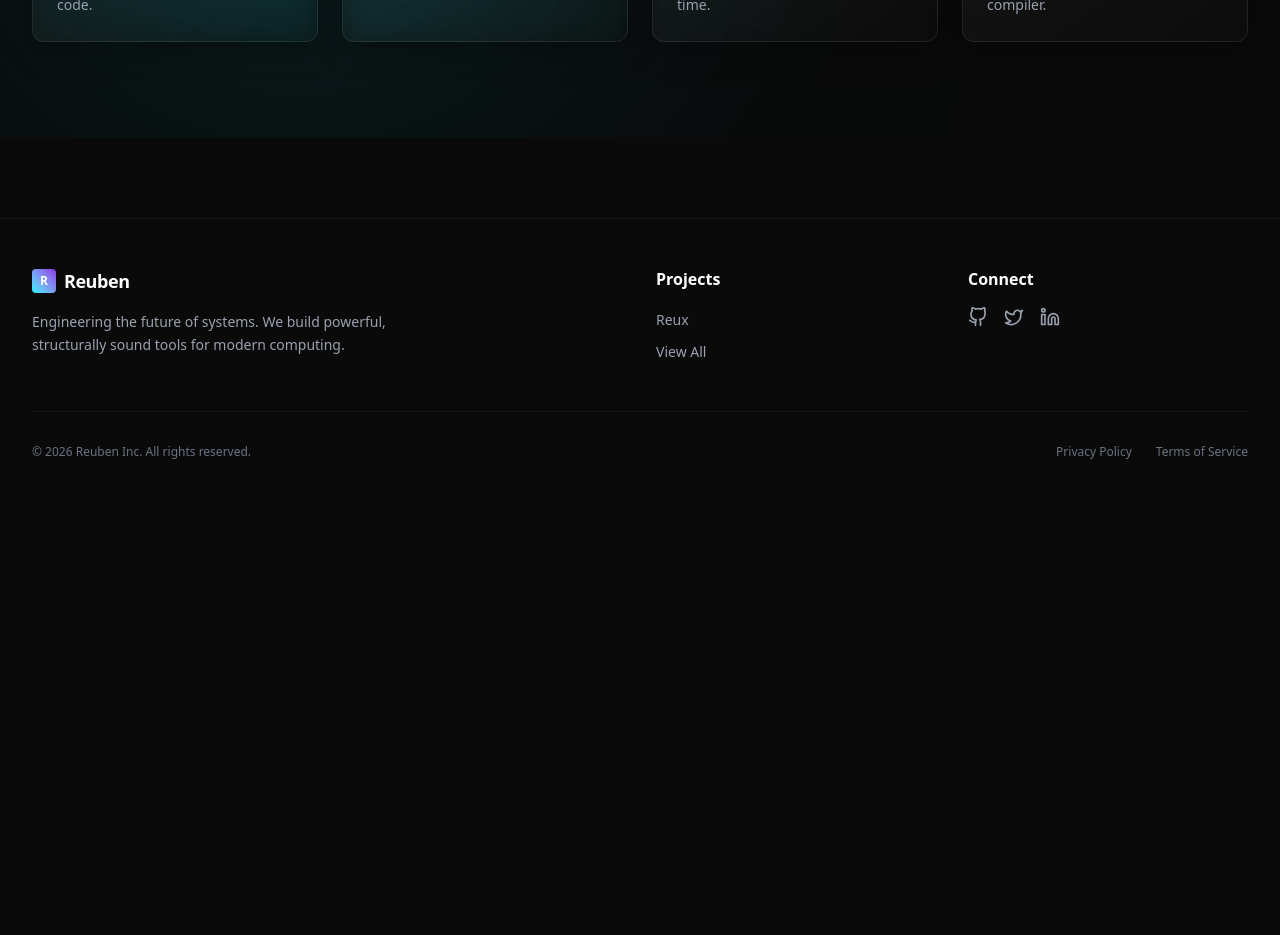
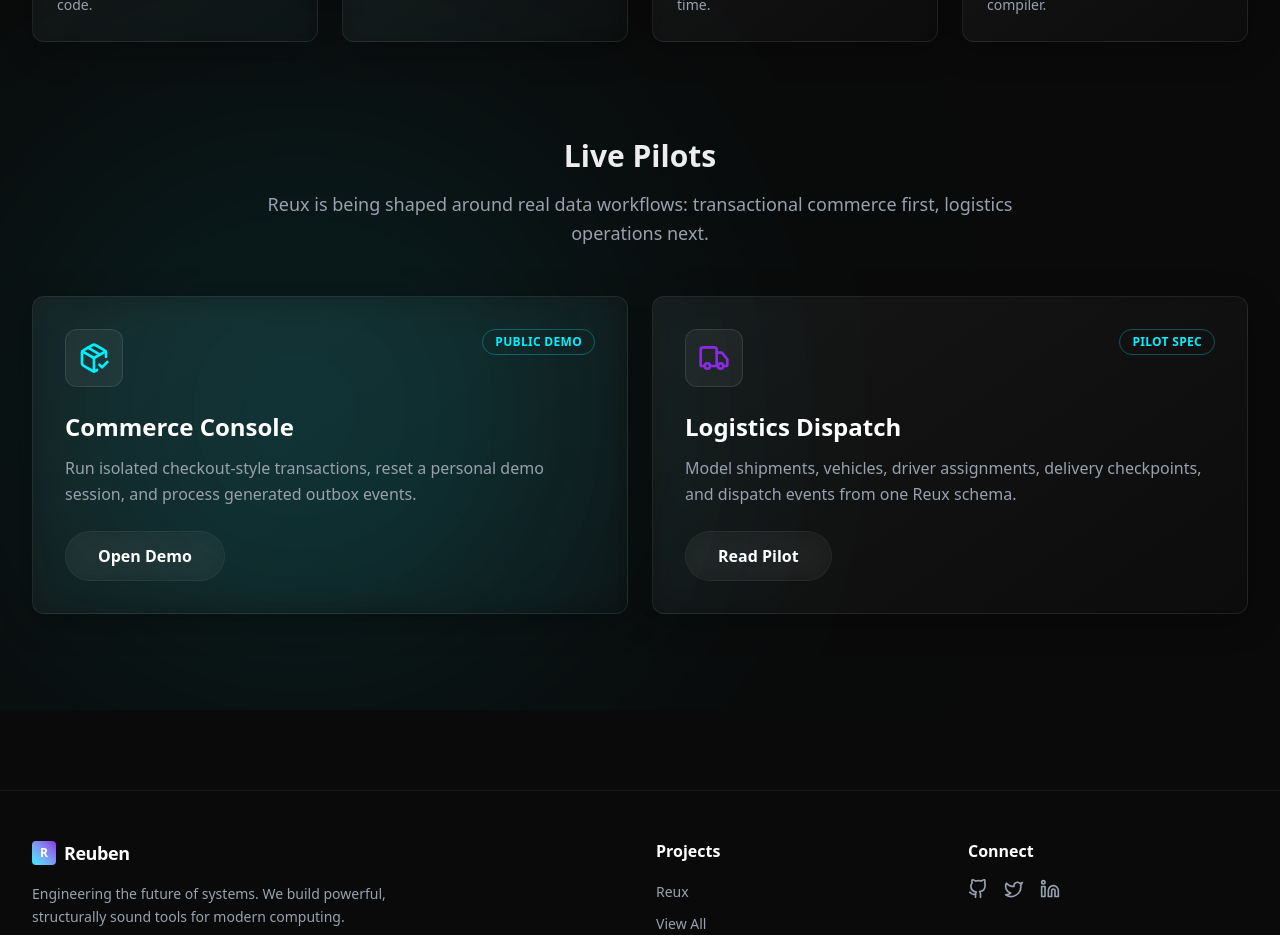
Before and after one commit to benn4105/reuben-web, a Next.js app: page /projects/reux in a window 1280 px wide. Shown: the part 1520-2455 px from the top of the page. Before the commit the page ends 2028 px from the top, so only its background shows below. Built offline with nearby package versions, Linux system fonts and the light colour scheme.

Commit message:
Show Reux pilot coverage

```diff
--- a/src/app/projects/reux/page.tsx
+++ b/src/app/projects/reux/page.tsx
@@ -1,7 +1,7 @@
 "use client";
 
 import { motion } from "framer-motion";
-import { Terminal, Cpu, Database, Zap } from "lucide-react";
+import { Terminal, Cpu, Database, Zap, PackageCheck, Truck } from "lucide-react";
 import AnimatedButton from "@/components/ui/AnimatedButton";
 
 const codeSnippet = `// Reux - High Performance HTTP Server Example
@@ -159,6 +159,59 @@ export default function ReuxPage() {
             ))}
           </div>
         </motion.div>
+
+        {/* Active Pilots */}
+        <motion.div
+          initial={{ opacity: 0, y: 30 }}
+          whileInView={{ opacity: 1, y: 0 }}
+          viewport={{ once: true }}
+          transition={{ duration: 0.8 }}
+          className="mt-24"
+        >
+          <div className="max-w-3xl mx-auto text-center mb-12">
+            <h2 className="text-3xl font-bold mb-4">Live Pilots</h2>
+            <p className="text-gray-400 text-lg leading-relaxed">
+              Reux is being shaped around real data workflows: transactional commerce first, logistics operations next.
+            </p>
+          </div>
+          <div className="grid grid-cols-1 lg:grid-cols-2 gap-6">
+            {[
+              {
+                icon: <PackageCheck className="w-8 h-8 text-[#00F0FF]" />,
+                title: "Commerce Console",
+                status: "Public Demo",
+                description: "Run isolated checkout-style transactions, reset a personal demo session, and process generated outbox events.",
+                href: "/projects/reux/demo",
+                action: "Open Demo",
+              },
+              {
+                icon: <Truck className="w-8 h-8 text-[#8A2BE2]" />,
+                title: "Logistics Dispatch",
+                status: "Pilot Spec",
+                description: "Model shipments, vehicles, driver assignments, delivery checkpoints, and dispatch events from one Reux schema.",
+                href: "https://github.com/benn4105/Reux/blob/main/docs/technical/logistics-pilot.md",
+                action: "Read Pilot",
+                external: true,
+              },
+            ].map((pilot) => (
+              <div key={pilot.title} className="glass-card p-8 rounded-xl border border-white/10">
+                <div className="flex items-start justify-between gap-4 mb-6">
+                  <div className="p-3 rounded-xl bg-white/5 border border-white/10">
+                    {pilot.icon}
+                  </div>
+                  <span className="text-xs font-semibold uppercase tracking-wide text-[#00F0FF] border border-[#00F0FF]/30 rounded-full px-3 py-1">
+                    {pilot.status}
+                  </span>
+                </div>
+                <h3 className="text-2xl font-bold text-white mb-3">{pilot.title}</h3>
+                <p className="text-gray-400 leading-relaxed mb-6">{pilot.description}</p>
+                <AnimatedButton href={pilot.href} variant="secondary" external={pilot.external}>
+                  {pilot.action}
+                </AnimatedButton>
+              </div>
+            ))}
+          </div>
+        </motion.div>
       </div>
     </div>
   );
```
